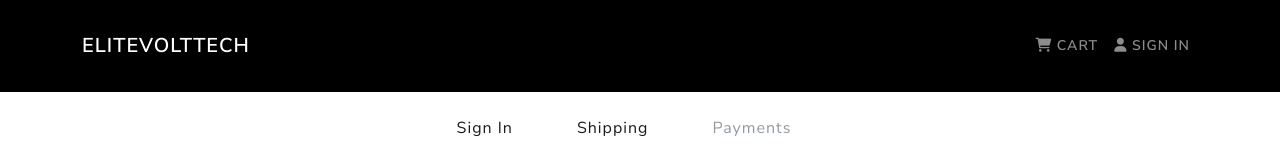
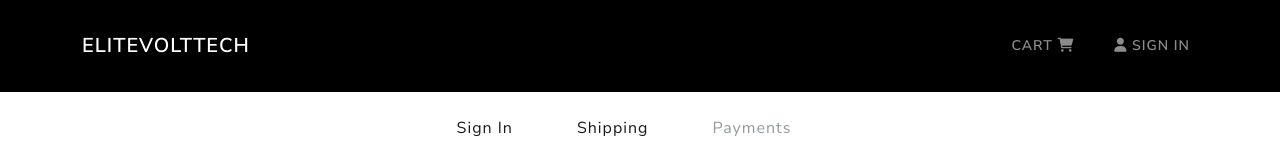
Before and after one commit to sathisk15/ProShop, a React (Create React App) app in the folder frontend/: page /shipping in a window 1280 px wide. Shown: the top 159 px of the page. Built offline with nearby package versions, Linux system fonts and the light colour scheme.

Commit message:
Badge added for Cart

```diff
--- a/frontend/src/components/Header.js
+++ b/frontend/src/components/Header.js
@@ -2,13 +2,24 @@ import { Container, Nav, Navbar, NavDropdown } from 'react-bootstrap';
 import { LinkContainer } from 'react-router-bootstrap';
 import { useDispatch, useSelector } from 'react-redux';
 import { logout } from '../actions/userActions';
+import { useEffect, useState } from 'react';
 
 const Header = () => {
   const dispatch = useDispatch();
   const { userInfo } = useSelector((state) => state.userLogin);
+  const { cartItems } = useSelector((state) => state.cart);
+  const [numberOfItemsInTheCart, setNumberOfItemsInTheCart] = useState(0);
   const logoutHandler = () => {
     dispatch(logout());
   };
+
+  useEffect(() => {
+    const totalItems = cartItems.reduce(
+      (accumulator, item) => accumulator + Number(item.qty),
+      0
+    );
+    setNumberOfItemsInTheCart(totalItems);
+  }, [cartItems]);
   return (
     <header>
       <Navbar bg="black" variant="dark" expand="lg" collapseOnSelect>
@@ -20,8 +31,14 @@ const Header = () => {
           <Navbar.Collapse id="basic-navbar-nav" className="nav-bar">
             <Nav className="ml-auto">
               <LinkContainer to="/cart">
-                <Nav.Link>
-                  <i className="fas fa-shopping-cart"></i> Cart
+                <Nav.Link className="position-relative me-4">
+                  Cart{' '}
+                  {numberOfItemsInTheCart > 0 && (
+                    <span class="badge position-absolute top-0 start-100 translate-middle bg-black border border-light rounded-circle">
+                      {numberOfItemsInTheCart}
+                    </span>
+                  )}
+                  <i className="fas fa-shopping-cart"></i>
                 </Nav.Link>
               </LinkContainer>
               {userInfo ? (
```
